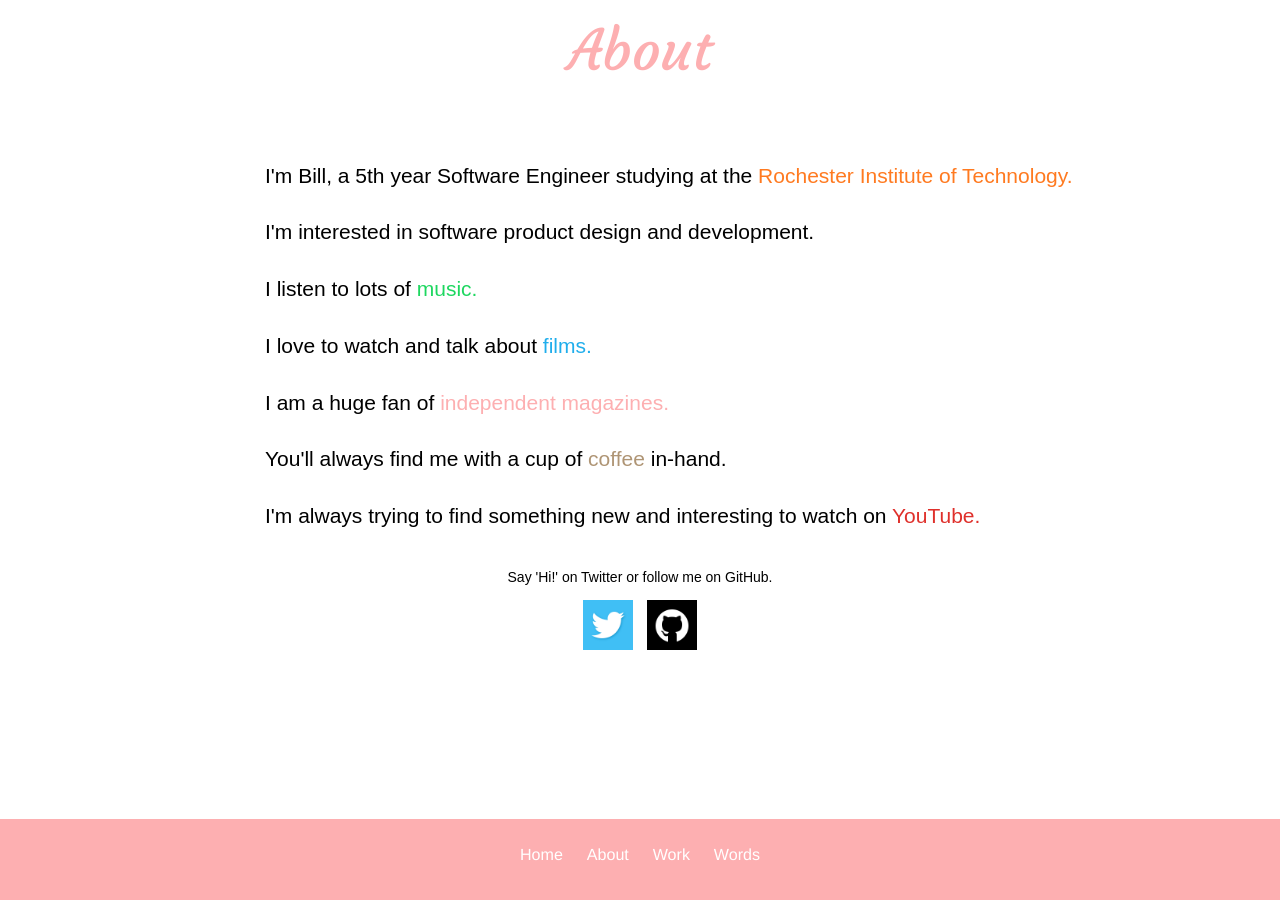
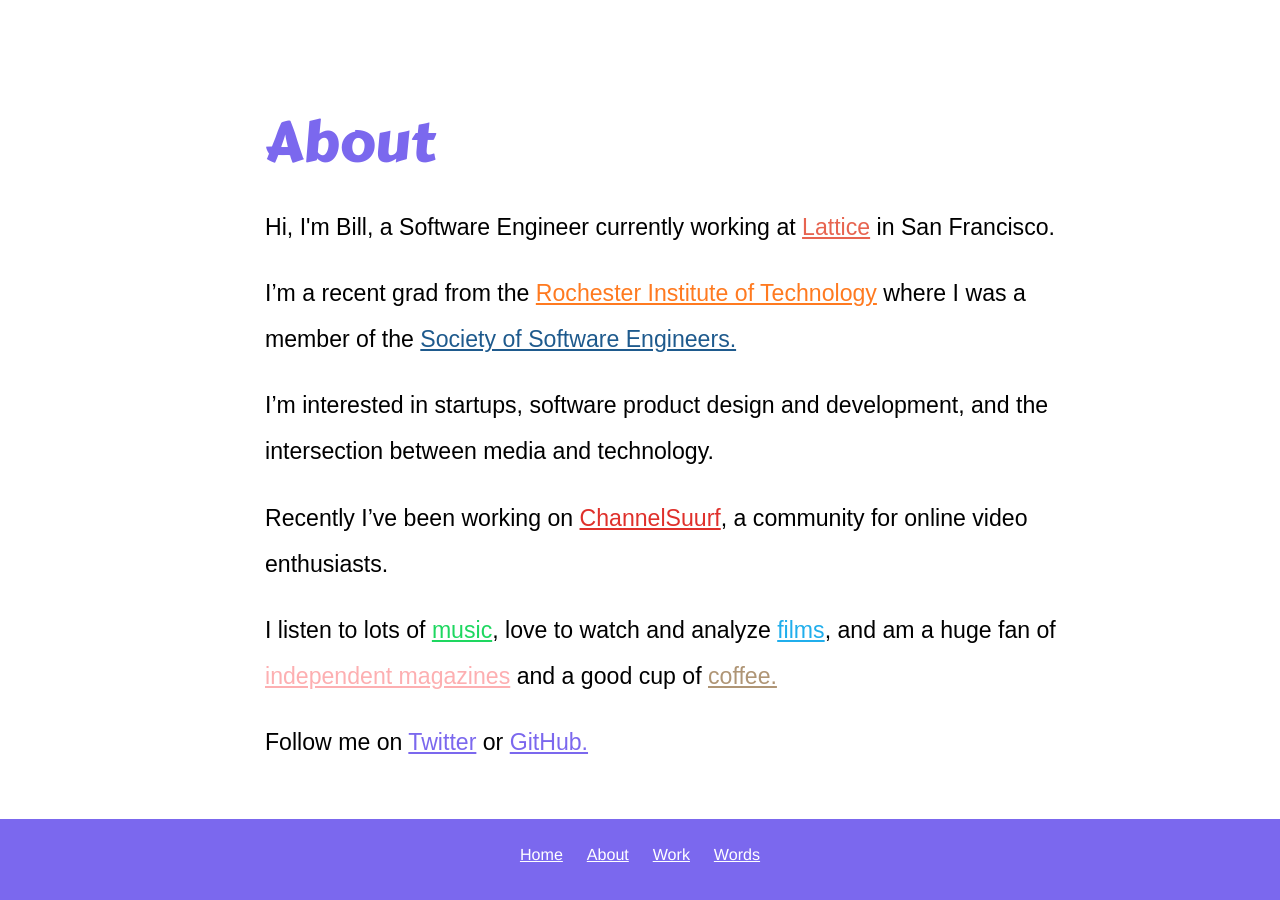
Before and after one commit to billdybas/billdybas.github.io, a Jekyll site: the page built from about/index.html, in a window 1280 px wide. Built offline with Jekyll 4.4.1, drawn with Linux system fonts in a browser that asks for light colours; some web fonts are replaced.

Commit message:
Update About Page & Scrap Work Page Styles

```diff
--- a/_scss/_color.scss
+++ b/_scss/_color.scss
@@ -74,3 +74,25 @@
         color: $brown-lighter;
     }
 }
+
+.l-orange {
+    color: $l-orange;
+
+    &:visited {
+        color: $l-orange;
+    }
+    &:hover {
+        color: $l-orange-lighter;
+    }
+}
+
+.s-blue {
+    color: $s-blue;
+
+    &:visited {
+        color: $s-blue;
+    }
+    &:hover {
+        color: lighten($s-blue, 10);
+    }
+}
--- a/_scss/_index.scss
+++ b/_scss/_index.scss
@@ -1,4 +1,4 @@
-@import url(https://fonts.googleapis.com/css?family=Courgette|Muli);
+@import url(https://fonts.googleapis.com/css?family=Carter+One|Muli);
 @import 'variables';
 
 /* FONTS */
@@ -6,15 +6,16 @@
 h1 {
     color: $white;
     font-family: "Muli", sans-serif;
-    font-size: 3em;
+    font-size: 4em;
     font-weight: 400;
 }
 
 h3 {
     color: $pink;
-    font-family: "Courgette", cursive;
+    font-family: "Carter One", cursive;
     font-size: 2em;
     font-weight: 400;
+    letter-spacing: 1px;
 }
 
 li {
@@ -33,7 +34,7 @@
 
 .contain {
     position: absolute;
-    top: 20%;
+    top: 25%;
     width: 100%;
 }
 
--- a/_scss/_main.scss
+++ b/_scss/_main.scss
@@ -1,134 +1,48 @@
-@import url(https://fonts.googleapis.com/css?family=Courgette|Muli);
+@import url(https://fonts.googleapis.com/css?family=Carter+One|Muli);
 @import 'variables';
 @import 'color';
 
 /* FONTS */
 
 h1 {
-    color: $pink;
-    font-family: "Courgette", cursive;
+    color: $mediumslateblue;
+    font-family: "Carter One", cursive;
     font-size: 4em;
     font-weight: 400;
 }
 
-h2, h3, h4 {
+h3 {
     font-family: "Muli", sans-serif;
     font-weight: 400;
 }
 
-h2 {
-    color: $light-blue;
-    font-size: 2em;
+h3 {
+    color: $black;
+    font-size: 1.65em;
 }
 
-h3 {
-    color: $black;
-    font-size: 1.5em;
+a {
+    color: $mediumslateblue;
+    text-decoration: underline;
+
+    &:visited {
+        color: $mediumslateblue;
+    }
+    &:hover {
+        color: lighten($mediumslateblue, 10);
+    }
 }
 
-h4 {
-    color: $black;
-    font-size: 1em;
-}
-
-p {
-    color: $grey;
-    font-size: 1.15em;
-}
-
-h1, h2, h3, h4, p {
-    text-align: center;
-}
-
-.box a {
-    color: $pink;
-    font-family: "Courgette", cursive;
-    font-size: 1.25em;
-    font-weight: 400;
-    text-decoration: underline;
+.about h3 {
+    line-height: 2;
+    text-align: left;
 }
 
 /* POSITION */
 
 .title {
-    margin-bottom: 1em;
-}
-
-.box {
-    clear: none;
-    padding: 0;
-}
-
-@media only screen and (min-width : 768px) {
-    .box:nth-of-type(odd) {
-        clear: both;
-    }
-
-    .box:nth-of-type(even) {
-        clear: none;
-    }
-}
-
-@media only screen and (min-width : 992px) {
-    .box:nth-of-type(odd) {
-        clear: none;
-    }
-
-    .box:nth-of-type(3n+1) {
-        clear: both;
-    }
-}
-
-.box p {
-    display: block;
-    margin: 0 auto;
-    max-width: 75%;
-    padding: 0 0 1.5em 0;
-}
-
-.box-links {
-    list-style: none;
-    padding: 0 0 1em 0;
-    text-align: center;
-
-    li {
-        display: inline-block;
-        padding: 0 1em;
-    }
-}
-
-.social-icons {
-    margin-bottom: 25px;
-    margin-top: 25px;
-    text-align: center;
-
-    img {
-        margin: 5px;
-    }
-
-    a:hover {
-      cursor: pointer;
-    }
-}
-
-.img-md {
-    display: block;
-    height: 200px;
-    margin: 0 auto;
-    width: 200px;
-}
-
-.img-sm {
-    height: 50px;
-    width: 50px;
-}
-
-.rounded {
-    border-radius: 5%;
-}
-
-.hidden {
-    display: none;
+    margin-top: 2em;
+    padding-left: 15px;
 }
 
 /* FOOTER */
@@ -152,7 +66,7 @@
 }
 
 footer {
-    background-color: $pink;
+    background-color: $mediumslateblue;
     bottom: 0;
     left: 0;
     padding: 1em;
@@ -181,8 +95,3 @@
     margin: 0 auto;
     margin-top: 2em;
 }
-
-.about h3 {
-    line-height: 1.75;
-    text-align: left;
-}
--- a/_scss/_variables.scss
+++ b/_scss/_variables.scss
@@ -16,3 +16,7 @@
 $green-lighter: rgba(30, 215, 96, 0.5);
 $brown: rgb(175, 149, 117);
 $brown-lighter: rgba(175, 149, 117, 0.5);
+$l-orange: #e76450;
+$l-orange-lighter: #ed8c7d;
+$s-blue: #1e5a8d;
+$mediumslateblue: mediumslateblue;
--- a/about/index.html
+++ b/about/index.html
@@ -5,24 +5,14 @@
 ---
 <div class="container about">
   <div class="row">
-    <h1 class="title">About</h1>
+    <h1 class="title col-md-offset-2">About</h1>
     <div class="col col-xs-12 col-md-9 col-md-offset-2">
-      <h3>I'm Bill, a 5th year Software Engineer studying at the <a href="//www.rit.edu" class="orange">Rochester Institute of Technology.</a></h3>
-      <h3>I'm interested in software product design and development.</h3>
-      <h3>I listen to lots of <a href="//open.spotify.com/user/billdybas" class="green">music.</a></h3>
-      <h3>I love to watch and talk about <a href="//letterboxd.com/billdybas/" class="light-blue">films.</a></h3>
-      <h3>I am a huge fan of <a href="//www.stackmagazines.com/" class="pink">independent magazines.</a></h3>
-      <h3>You'll always find me with a cup of <a href="//dybas.io/CoffeeTime/" class="brown">coffee</a> in-hand.</h3>
-      <h3>I'm always trying to find something new and interesting to watch on <a href="//channelsuurf.com" class="red">YouTube.</a></h3>
-    </div>
-  </div>
-  <div class="row">
-    <div class="col col-xs-12">
-      <div class="social-icons">
-        <h4>Say 'Hi!' on Twitter or follow me on GitHub.</h4>
-        <a href="https://twitter.com/billdybas"><img src="/img/twitter.png" alt="Twitter Logo" class="img-sm"></a>
-        <a href="https://github.com/billdybas"><img src="/img/github.png" alt="GitHub Logo" class="img-sm"><a/>
-      </div>
+      <h3>Hi, I'm Bill, a Software Engineer currently working at <a href="https://lattice.com/" class="l-orange">Lattice</a> in San Francisco.</h3>
+      <h3>I’m a recent grad from the <a href="//www.rit.edu" class="orange">Rochester Institute of Technology</a> where I was a member of the <a href="https://sse.rit.edu" class="s-blue">Society of Software Engineers.</a></h3>
+      <h3>I’m interested in startups, software product design and development, and the intersection between media and technology.</h3>
+      <h3>Recently I’ve been working on <a href="//channelsuurf.com" class="red">ChannelSuurf</a>, a community for online video enthusiasts.</h3>
+      <h3>I listen to lots of <a href="//open.spotify.com/user/billdybas" class="green">music</a>, love to watch and analyze <a href="//letterboxd.com/billdybas/" class="light-blue">films</a>, and am a huge fan of <a href="//www.stackmagazines.com/" class="pink">independent magazines</a> and a good cup of <a href="//dybas.io/CoffeeTime/" class="brown">coffee.</a></h3>
+      <h3>Follow me on <a href="https://twitter.com/billdybas">Twitter</a> or <a href="https://github.com/billdybas">GitHub.</a></h3>
     </div>
   </div>
 </div>
```
Also changed, not shown: img/github.png (deleted), img/twitter.png (deleted).
